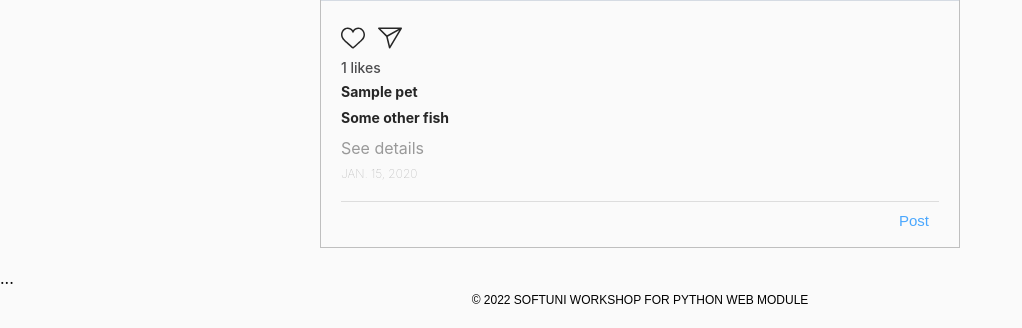
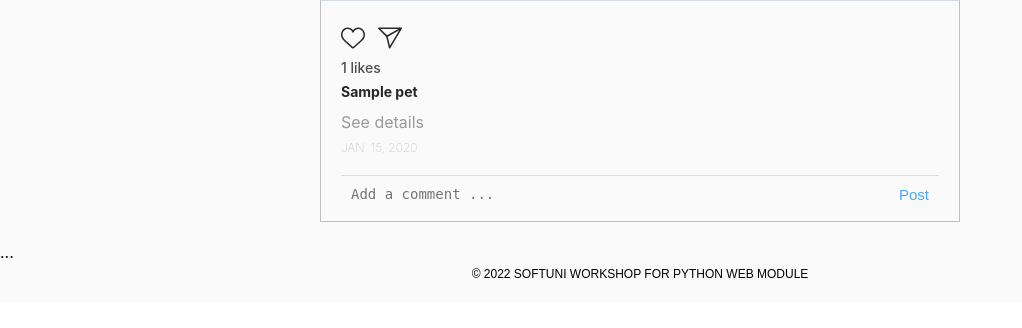
Before and after one commit to m-s-enchev/Petstagram, a Django app: a page that uses Petstagram/common/templates/common/pets-posts.html in a window 1280 px wide. Shown: the part 1032-1360 px from the top of the page, without its empty margins (0-1022 px from the left). After the commit the page ends 1310 px from the top, so only its background shows below. Run offline with Django 4.2, Linux system fonts and the light colour scheme; tables that the repository leaves empty hold one stand-in row (values such as "Sample post"); grey boxes marked "Sample" are stand-in pictures.

Commit message:
html update

```diff
--- a/Petstagram/accounts/templates/accounts/profile-edit-page.html
+++ b/Petstagram/accounts/templates/accounts/profile-edit-page.html
@@ -20,11 +20,7 @@
                     <div class="list-choice-objects">
                     {% for type, value in form.fields.gender.choices %}
                         <label>
-<input type="radio" value="{{ value }}"
-name="gender"
-{% if form.gender.value == value %}
-checked
-{% endif %}/>
+                        <input type="radio" value="{{ value }}" name="gender" {% if form.gender.value == value %} checked {% endif %}/>
                         <span>{{ value }}</span>
                         </label>
                     {% endfor %}
--- a/Petstagram/common/templates/common/pets-posts.html
+++ b/Petstagram/common/templates/common/pets-posts.html
@@ -16,9 +16,9 @@
                                 <div class="profile_img">
                                     <div class="image">
                                         {% if photo.user.profile_picture %}
-                                        <img src="{{ photo.user.profile_picture }}" alt="img8">
+                                            <img src="{{ photo.user.profile_picture }}" alt="img8">
                                         {% else %}
-                                        <img src="{% static 'images/person.png' %}" alt="img8">
+                                            <img src="{% static 'images/person.png' %}" alt="img8">
                                         {% endif %}
                                     </div>
                                 </div>
@@ -139,12 +139,6 @@
                     </a>
                     {% endfor %}
 
-                    <!-- Link to Second Tagged Pet Details Page-->
-                    <a href="#">
-                        <p class="message">
-                            <b>Some other fish</b>
-                        </p>
-                    </a>
                     <!-- End Tagged Pets -->
 
                     <!-- Link to Photo Details Page -->
@@ -165,7 +159,7 @@
                         <!-- Start Add Comments Form -->
                         <form method="post" action="{% url 'comment' photo.id %}">
                             {% csrf_token %}
-                            {{ commment_form }}
+                            {{ comment_form }}
                             <button type="submit">Post</button>
                         </form>
                         <!-- End Add Comments Form -->
```
Lines whose indentation alone changed are shown as unchanged.
